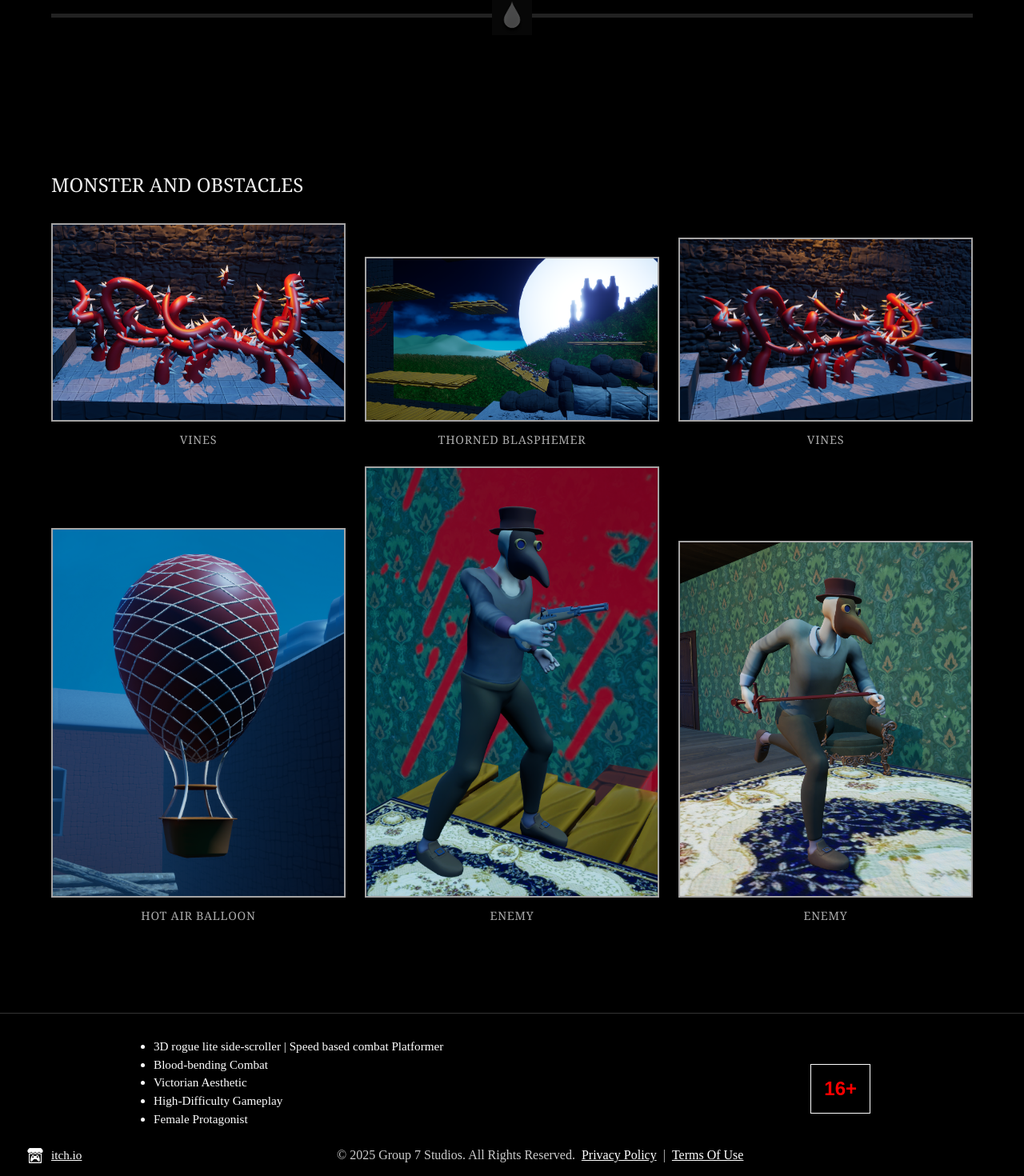
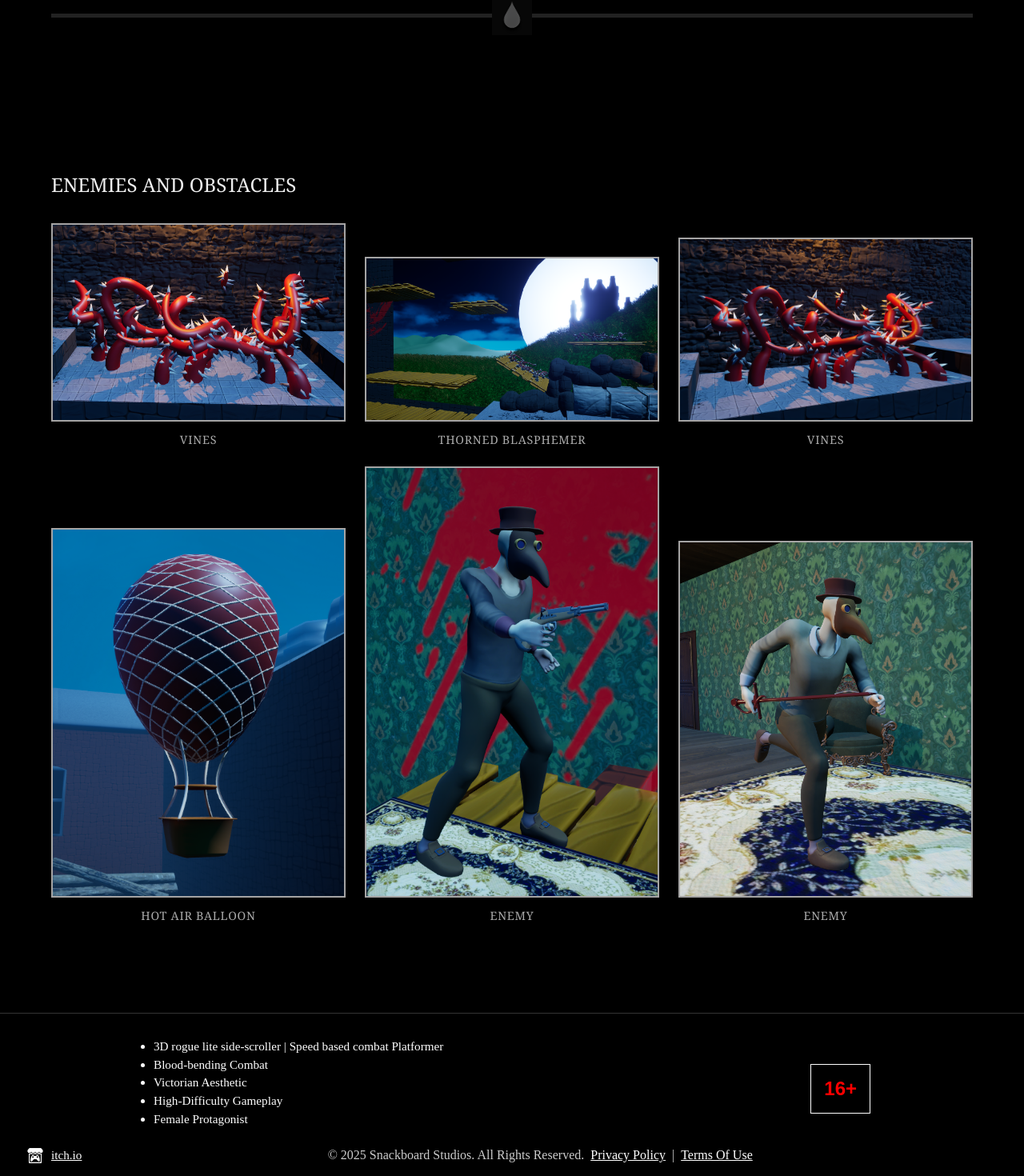
Before and after one commit to yevhenii-kapustian/Blood-Maiden, a Next.js app: page /media in a window 1280 px wide. Shown: the part 4432-5902 px from the top of the page at 80% size. Built offline with nearby package versions, Linux system fonts and the light colour scheme.

Commit message:
added updates from feedback, footer studio name, balance visual list items

```diff
--- a/src/components/EnemiesAndObstacles/index.tsx
+++ b/src/components/EnemiesAndObstacles/index.tsx
@@ -7,7 +7,7 @@ import { monsters } from '@/data/data';
 const EnemiesAndObstacles: React.FC = () => {
   return (
     <div id='enemies' className="level-monster">
-      <h1 className="monster-title">Monster and obstacles</h1>
+      <h1 className="monster-title">Enemies and obstacles</h1>
 
       <div className="monster-section">
         <div className="monster-grid">
--- a/src/components/Footer/index.tsx
+++ b/src/components/Footer/index.tsx
@@ -28,7 +28,7 @@ const Footer = () => {
           <a target='_blank' href="https://itch.io/">itch.io</a>
         </div>
         <div className="center">
-          <p className='text'>© 2025 Group 7 Studios. All Rights Reserved.</p>
+          <p className='text'>© 2025 Snackboard Studios. All Rights Reserved.</p>
           <a target='_blank' href="https://itch.io/docs/legal/privacy-policy">Privacy Policy</a> | <a target='_blank' href="https://itch.io/docs/legal/terms">Terms Of Use</a>
         </div>
       </div>
--- a/src/data/data.ts
+++ b/src/data/data.ts
@@ -13,13 +13,13 @@ export const headerLinks = new Map<string, string[]>([
 ]);
 
 export const gameFeaturesPrimary = new Map<string, GameTextsArray>([
-  ['title', { text: ["Blood Bending Mechanic", "High-Difficulty Combat Platforming", "Speedrun-Oriented Levels", "Rogue-like Progression"] }],
-  ['subtitle', { text: ["Morph blood into deadly weapons and tools.", "Designed for fast reflexes and precise movement—every mistake could be lethal.", "The clock is ticking. Every level is time-limited and demands quick thinking.", "Die, learn, return stronger. Revenge requires resilience."] }]
+  ['title', { text: ["Blood Bending Mechanic", "High-Difficulty Combat Platforming", "Speedrun-Oriented Levels"] }],
+  ['subtitle', { text: ["Morph blood into deadly weapons and tools.", "Designed for fast reflexes and precise movement—every mistake could be lethal.", ] }]
 ])
 
 export const gameFeaturesSecondary = new Map<string, GameTextsArray>([
-  ['title', { text: ["Powerful Protagonist", "Stylized Checkpoints"] }],
-  ['subtitle', { text: ["Play as a fast, fierce female with blood magic—unlock abilities that make you unstoppable.", "Bath at fountain of blood and restore your health and  memory. "] }]
+  ['title', { text: ["Powerful Protagonist", "Stylized Checkpoints", "Rogue-like Progression"] }],
+  ['subtitle', { text: ["Play as a fast, fierce female with blood magic—unlock abilities that make you unstoppable.", "Bath at fountain of blood and restore your health and  memory. ", "The clock is ticking. Every level is time-limited and demands quick thinking.", "Die, learn, return stronger. Revenge requires resilience."] }]
 ])
 
 export const gameInformation = new Map<string, GameTextsArray>([
```
